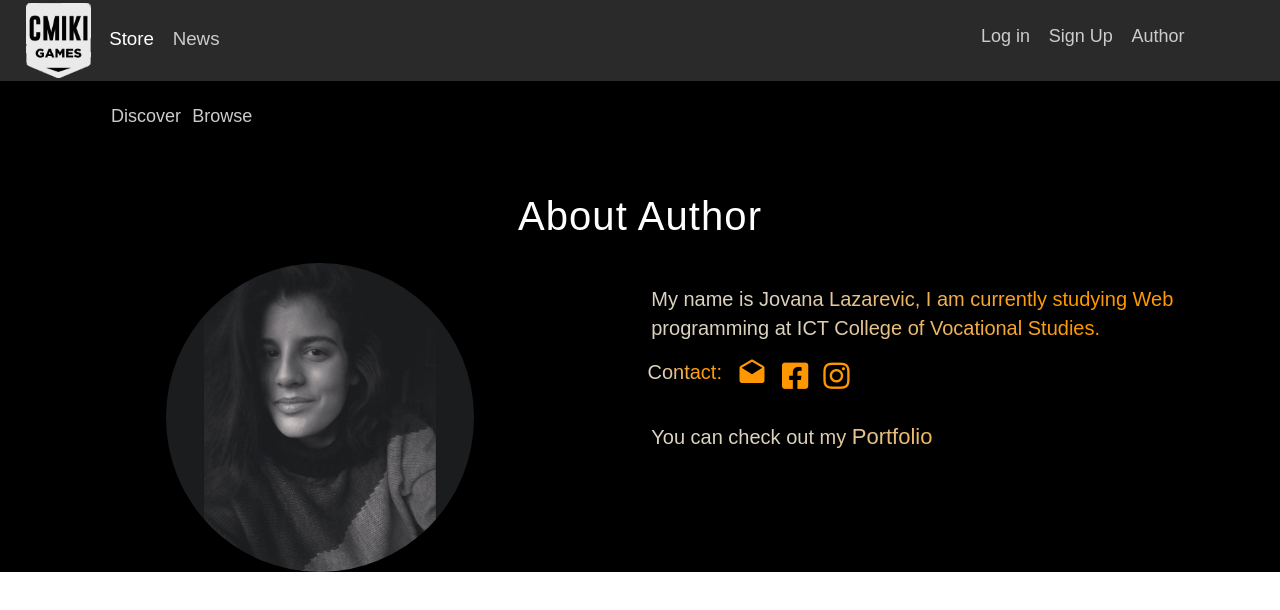
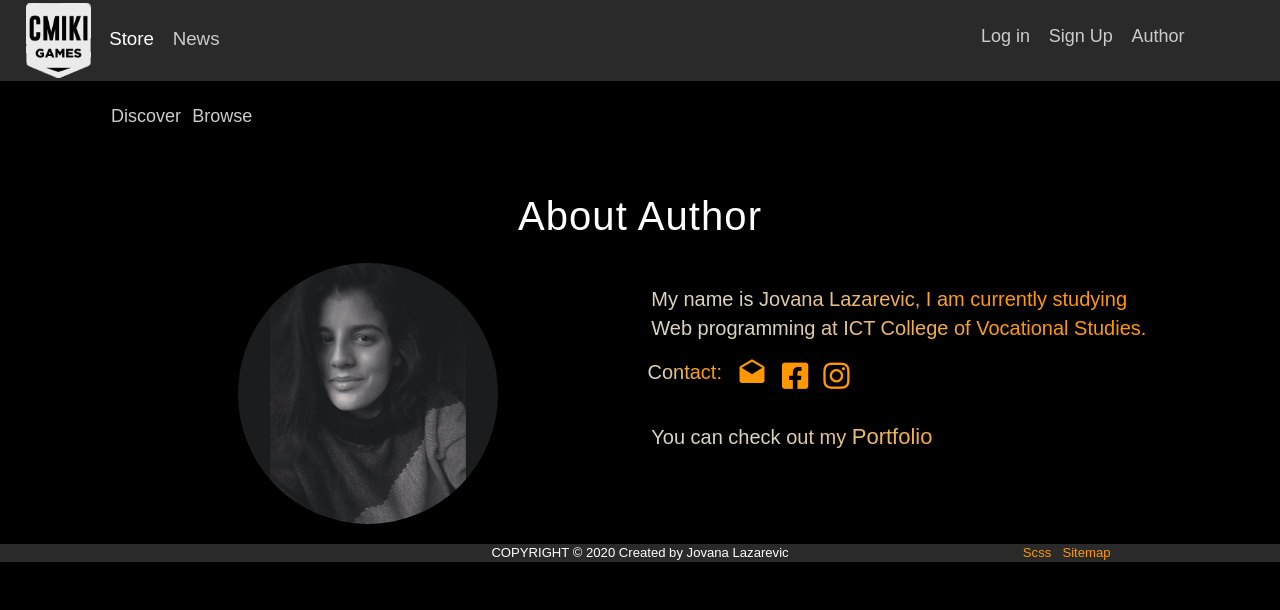
Before and after one commit to Dzo00/Cmiki-Games, a plain HTML site: page author.html in a window 1280 px wide. Drawn offline with nearby package versions, Linux system fonts and the light colour scheme; a script that the page names is missing; a web font is replaced by a local one.

Commit message:
Update author.html

```diff
--- a/author.html
+++ b/author.html
@@ -5,8 +5,8 @@
     <meta name="viewport" content="width=device-width, initial-scale=1.0">
     <title>Cmiki Games</title>
     <meta name="author" content="Jovana Lazarevic"/>
-	<meta name="description" content=""/>
-    <meta name="keywords" content=""/>
+	<meta name="description" content="This is the author's page!"/>
+    <meta name="keywords" content="Jovana Lazarevic ICT"/>
     <link rel="shortcut icon" href="favicon.ico" type="image/x-icon">
     <!-- Font Awesome -->
     <link rel="stylesheet" href="https://use.fontawesome.com/releases/v5.12.1/css/all.css">
@@ -20,7 +20,7 @@
     <!-- FONT -->
     <link href="https://fonts.googleapis.com/css2?family=Francois+One&display=swap" rel="stylesheet">
 </head>
-<body>
+<body  class="black">
     <header class="d-flex justify-content-between align-items-center">
         <div id="left-menu" class="col-sm-7 col-md-8 col-lg-7">
             <a href="index.html" id="aLogo"><img id="logo" class="img-fluid mx-2" src="assets/images/logo2.png" alt="Epic Games Logo"></a>
@@ -132,7 +132,7 @@
          </div>
      </div>
      <!-- KRAJ MODALA REGISTRACIJA -->
-    <main class="bg-black">
+    <main>
        <div id="cover">
             <div id="pre-content" class="d-flex justify-content-between py-4 align-items-center">
                 <div id="left-pc" class="col-7 col-sm-8">
@@ -140,8 +140,7 @@
                     <a href="browse.html" class="mx-2">Browse</a>
                 </div>
             </div>
-        </div>
-        <div id="headline" class="my-3">
+        <div id="headline" class="mt-3">
             <h1 class="white-text center-align letter-sp-08">About Author</h1>
         </div>
         <div id="author-desc" class="row">
@@ -161,8 +160,18 @@
                 <p>You can check out my <a href="https://dzo00.github.io/Portfolio/">Portfolio</a></p>
             </div>
         </div>
+    </div>
     </main>
-    <footer>
+    <footer class="row bg-gray-dark">
+        <div class="col s4"></div>
+        <div class="col s4 white-text center-align">
+            <p class="white-text m-0">COPYRIGHT © <script>var datum= new Date(); document.write(datum.getFullYear());</script> Created by Jovana Lazarevic</p>
+        </div>
+        <div class="col s4 center-align">
+            <a href="assets/css/style.scss" class="orange-text accent-3 mx-1">Scss</a>
+            <a href="sitemap.xml" class="orange-text accent-3 mx-1">Sitemap</a>
+
+        </div>
     </footer>
     <!-- Compiled and minified JavaScript -->
     <script src="assets/js/jquery-3.4.1.min.js"></script>
```
